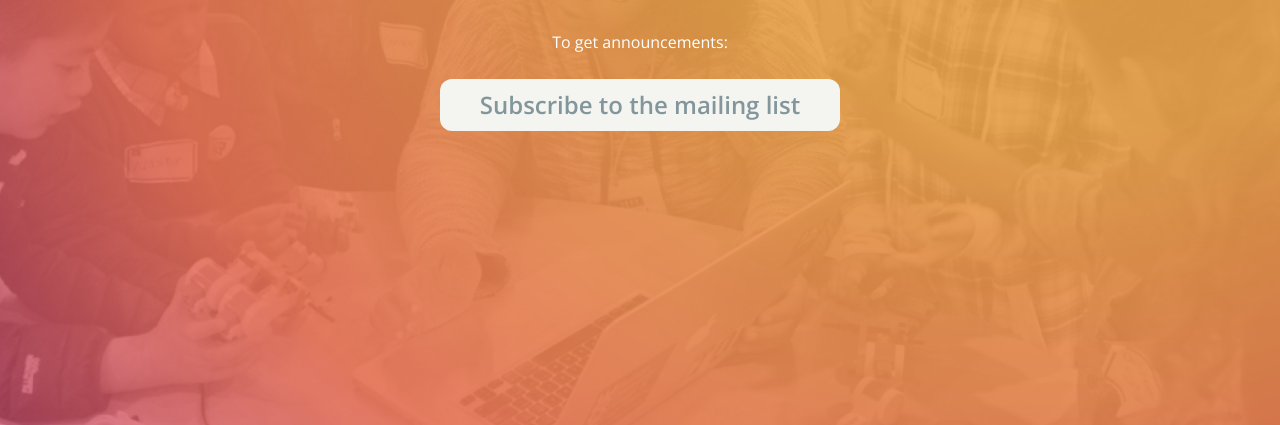
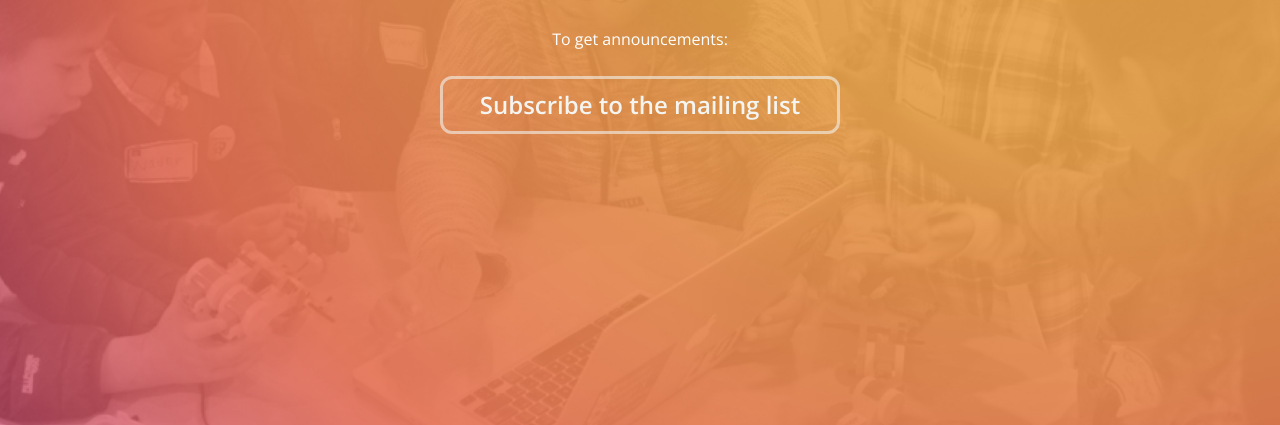
Before and after one commit to idle-seattle/idle-seattle.github.io, a plain HTML site: page index.html in a window 1280 px wide. Shown: the part 375-800 px from the top of the page. Drawn offline with nearby package versions, Linux system fonts and the light colour scheme.

Commit message:
Quick update to look of CTA button.

```diff
--- a/css/main.css
+++ b/css/main.css
@@ -30,10 +30,10 @@ body {
   margin: .25em 0;
 }
 .idle-cta {
-  background: #F4F4F1;
+  border: .125em solid rgba(243, 243, 241, .6);
   border-radius: .5em;
   box-sizing: border-box;
-  color: #82969B;
+  color: #F4F4F1;
   display: inline-block;
   font-size: 1.25rem;
   font-weight: 600;
```
